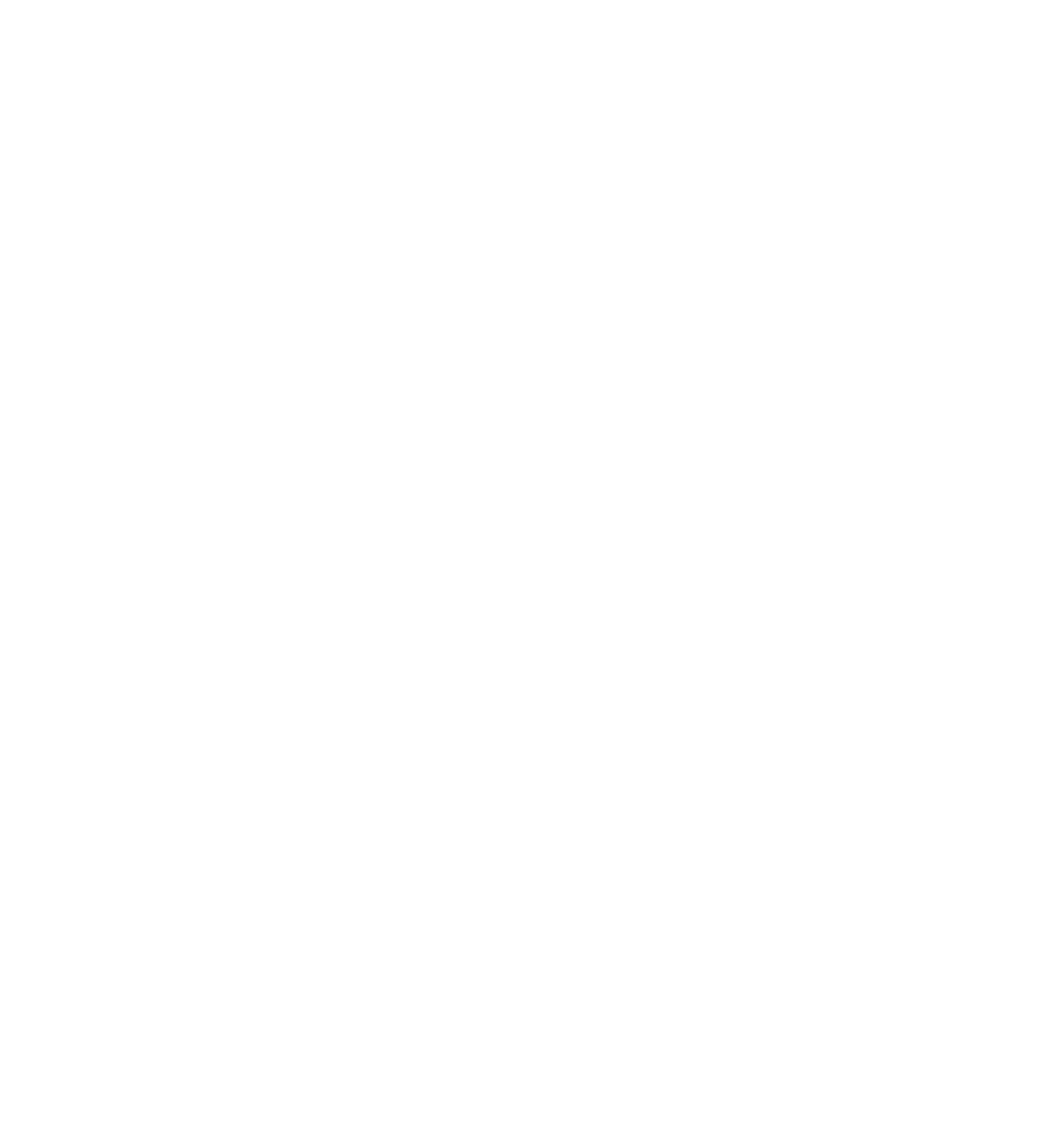
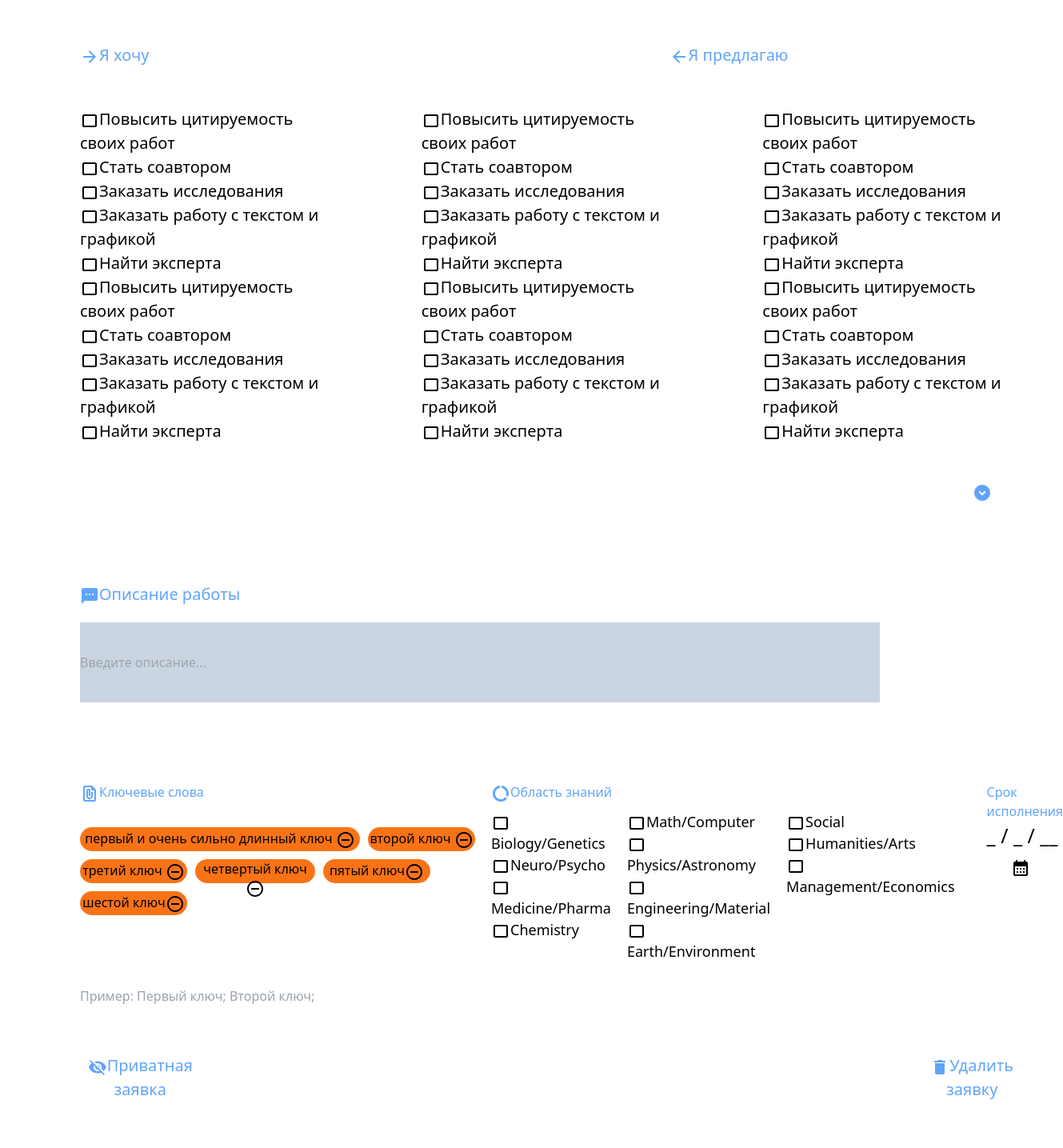
Before and after one commit to DEW0277/Team_auth, a React (Vite) app: page /hamidullox in a window 1280 px wide. Before the commit this address had no page. Shown: the part 480-1915 px from the top of the page at 80% size, 1329 px wide, since content can reach past the window. Before the commit the page ends 800 px from the top, so only its background shows below. Built offline with nearby package versions, Linux system fonts and the light colour scheme.

Commit message:
added hamidullox pages

```diff
--- a/src/App.jsx
+++ b/src/App.jsx
@@ -1,6 +1,7 @@
 import { Route, Routes } from "react-router-dom";
 import "./App.css";
 import Men from "./pages/Men";
+import Hamidullox from "./pages/hamidullox";
 
 function App() {
   return (
@@ -8,6 +9,7 @@
       <h1 className="text-red-500">Boshlaymiz...</h1>
       <Routes>
         <Route path="/" element={<Men />} />
+        <Route path="/hamidullox" element={<Hamidullox />} />
       </Routes>
     </>
   );
--- a/src/components/shared/Navbar.jsx
+++ b/src/components/shared/Navbar.jsx
@@ -1,5 +1,7 @@
 function Navbar() {
-  return <div>Navbar</div>;
+  return <div>
+
+  </div>;
 }
 
 export default Navbar;
--- /dev/null
+++ b/src/pages/hamidullox.jsx
@@ -0,0 +1,168 @@
+import React from 'react'
+import ArrowForwardIcon from '@mui/icons-material/ArrowForward';
+import ArrowBackIcon from '@mui/icons-material/ArrowBack';
+import Crop54Icon from '@mui/icons-material/Crop54';
+import ExpandCircleDownIcon from '@mui/icons-material/ExpandCircleDown';
+import SmsIcon from '@mui/icons-material/Sms';
+import FilePresentIcon from '@mui/icons-material/FilePresent';
+import RemoveCircleOutlineIcon from '@mui/icons-material/RemoveCircleOutline';
+import DataSaverOffIcon from '@mui/icons-material/DataSaverOff';
+import CalendarMonthIcon from '@mui/icons-material/CalendarMonth';
+import VisibilityOffIcon from '@mui/icons-material/VisibilityOff';
+import DeleteIcon from '@mui/icons-material/Delete';
+
+function Hamidullox() {
+  return (
+    <div>
+        <div className="mt-[100px] ml-[100px] text-[40px] text-orange-950">
+            <h1>Создание заявки</h1>
+        </div>
+
+        <div className='flex justify-between'>
+            <div className=' mt-[100px] ml-[100px]'>
+                <button className='w-[300px] h-[50px] bg-slate-400 rounded-[5px] text-slate-600'>Я заказчик</button>
+                <button className='w-[250px] h-[50px] bg-slate-100 rounded-[5px] text-slate-400'>Я исполнитель</button>
+            </div>
+            <div className='mt-[120px] mr-[50px]'>
+            <h3>Для публикации заявки вам необходимо <span className='text-blue-400'>зарегистрироваться.</span></h3>
+            </div>
+        </div>
+
+        <div>
+            <div className='mt-[200px] ml-[100px] flex gap-[650px] text-blue-400 text-[20px]'>
+              <h3><ArrowForwardIcon/>Я хочу</h3>
+              <h3><ArrowBackIcon/>Я предлагаю</h3>
+            </div>
+
+            <div className='flex gap-[100px] mt-[50px] ml-[100px] text-[20px]'>
+
+                <div>
+                <h3><Crop54Icon />Повысить цитируемость своих работ</h3>
+                <h3><Crop54Icon />Стать соавтором</h3>
+                <h3><Crop54Icon />Заказать исследования</h3>
+                <h3><Crop54Icon />Заказать работу c текстом и графикой</h3>
+                <h3><Crop54Icon />Найти эксперта</h3>
+                <h3><Crop54Icon />Повысить цитируемость своих работ</h3>
+                <h3><Crop54Icon />Стать соавтором</h3>
+                <h3><Crop54Icon />Заказать исследования</h3>
+                <h3><Crop54Icon />Заказать работу c текстом и графикой</h3>
+                <h3><Crop54Icon />Найти эксперта</h3>
+                </div>
+
+                <div>
+                <h3><Crop54Icon />Повысить цитируемость своих работ</h3>
+                <h3><Crop54Icon />Стать соавтором</h3>
+                <h3><Crop54Icon />Заказать исследования</h3>
+                <h3><Crop54Icon />Заказать работу c текстом и графикой</h3>
+                <h3><Crop54Icon />Найти эксперта</h3>
+                <h3><Crop54Icon />Повысить цитируемость своих работ</h3>
+                <h3><Crop54Icon />Стать соавтором</h3>
+                <h3><Crop54Icon />Заказать исследования</h3>
+                <h3><Crop54Icon />Заказать работу c текстом и графикой</h3>
+                <h3><Crop54Icon />Найти эксперта</h3>
+                </div>
+
+                <div>
+                <h3><Crop54Icon />Повысить цитируемость своих работ</h3>
+                <h3><Crop54Icon />Стать соавтором</h3>
+                <h3><Crop54Icon />Заказать исследования</h3>
+                <h3><Crop54Icon />Заказать работу c текстом и графикой</h3>
+                <h3><Crop54Icon />Найти эксперта</h3>
+                <h3><Crop54Icon />Повысить цитируемость своих работ</h3>
+                <h3><Crop54Icon />Стать соавтором</h3>
+                <h3><Crop54Icon />Заказать исследования</h3>
+                <h3><Crop54Icon />Заказать работу c текстом и графикой</h3>
+                <h3><Crop54Icon />Найти эксперта</h3>
+                </div>
+
+            </div>
+
+            <ExpandCircleDownIcon className='text-blue-400 ml-[95%] mt-[50px]'/>
+
+        </div>
+
+        <div className='mt-[100px] ml-[100px]'>
+          <h3 className='text-blue-400 text-[20px]'><SmsIcon/>Описание работы</h3>
+          <input type="Введите описание..." placeholder='Введите описание...' className='w-[1000px] h-[100px] border-black bg-slate-300 mt-[20px]'/>
+        </div>
+
+        <div className='gap-[20px] flex mt-[100px] ml-[100px]'>
+
+          <div>
+            <h3 className='text-blue-400'><FilePresentIcon/>Ключевые слова</h3>
+
+            <div className='mt-[30px] gap-[10px] flex'>
+              <button className='w-[350px] h-[30px] bg-orange-500 rounded-[25px] text-black'>первый и очень сильно длинный ключ <RemoveCircleOutlineIcon/></button>
+              <button className='w-[134px] h-[30px] bg-orange-500 rounded-[25px] text-black'>второй ключ <RemoveCircleOutlineIcon/></button>
+            </div>
+
+            <div className='mt-[10px] gap-[10px] flex'>
+              <button className='w-[134px] h-[30px] bg-orange-500 rounded-[25px] text-black'>третий ключ <RemoveCircleOutlineIcon/></button>
+              <button className='w-[150px] h-[30px] bg-orange-500 rounded-[25px] text-black'>четвертый ключ <RemoveCircleOutlineIcon/></button>
+              <button className='w-[134px] h-[30px] bg-orange-500 rounded-[25px] text-black'>пятый ключ<RemoveCircleOutlineIcon/></button>
+            </div>
+
+            <div className='mt-[10px]'>
+              <button className='w-[134px] h-[30px] bg-orange-500 rounded-[25px] text-black'>шестой ключ<RemoveCircleOutlineIcon/></button>
+            </div>
+
+          </div>
+
+          <div>
+            <h3 className='text-blue-400'><DataSaverOffIcon/>Область знаний</h3>
+
+              <div className='mt-[10px] flex gap-[20px] text-[18px]'>
+                <ul>
+                  <li><Crop54Icon />Biology/Genetics</li>
+                  <li><Crop54Icon />Neuro/Psycho</li>
+                  <li><Crop54Icon />Medicine/Pharma</li>
+                  <li><Crop54Icon />Chemistry</li>
+                </ul>
+
+                <ul>
+                  <li><Crop54Icon />Math/Computer</li>
+                  <li><Crop54Icon />Physics/Astronomy</li>
+                  <li><Crop54Icon />Engineering/Material</li>
+                  <li><Crop54Icon />Earth/Environment</li>
+                </ul>
+
+                <ul>
+                <li><Crop54Icon />Social</li>
+                <li><Crop54Icon />Humanities/Arts</li>
+                <li><Crop54Icon />Management/Economics</li>
+                </ul>
+
+            </div>
+
+          </div>
+
+          <div className='ml-[20px]'>
+            <h3 className='text-blue-400'>Срок исполнения</h3>
+            <h3 className='text-[25px]'>_ / _ / __ <span className='ml-[30px]'><CalendarMonthIcon/></span></h3>
+          </div>
+        </div>
+
+        <h3 className='ml-[100px] mt-[30px] text-gray-400'>Пример:  Первый ключ;  Второй ключ;</h3>
+
+        <div className='flex gap-[900px] text-[20px] mt-[60px] ml-[100px] justify-center'>
+        <button className='text-blue-400 hover:text-black'><VisibilityOffIcon />Приватная заявка</button>
+
+        <button className='text-blue-400 hover:text-black'><DeleteIcon/>Удалить заявку</button>
+        </div>
+
+
+        <div className='mt-[100px] ml-[100px]'>
+
+          <div className='flex gap-[50px] justify-center'>
+              <button className='w-[255px] h-[50px] border-blue-400 border-[3px] rounded-[25px] text-blue-500'>+ Добавить Заявку</button>
+              <button className='w-[419px] h-[50px] rounded-[25px] bg-blue-400 text-white'>Зарегистрироваться и Опубликовать</button>
+          </div>
+
+              <h3 className='text-center text-gray-500 mt-[50px]'>Вам не придется заново заполнять форму, после регистрации <br /> ваша заявка будет отправлена на публикацию. </h3>
+        </div>
+
+    </div>
+  )
+}
+
+export default Hamidullox
```
Also changed, not shown: 2 other files (tests, documents, lock files or other folders).
